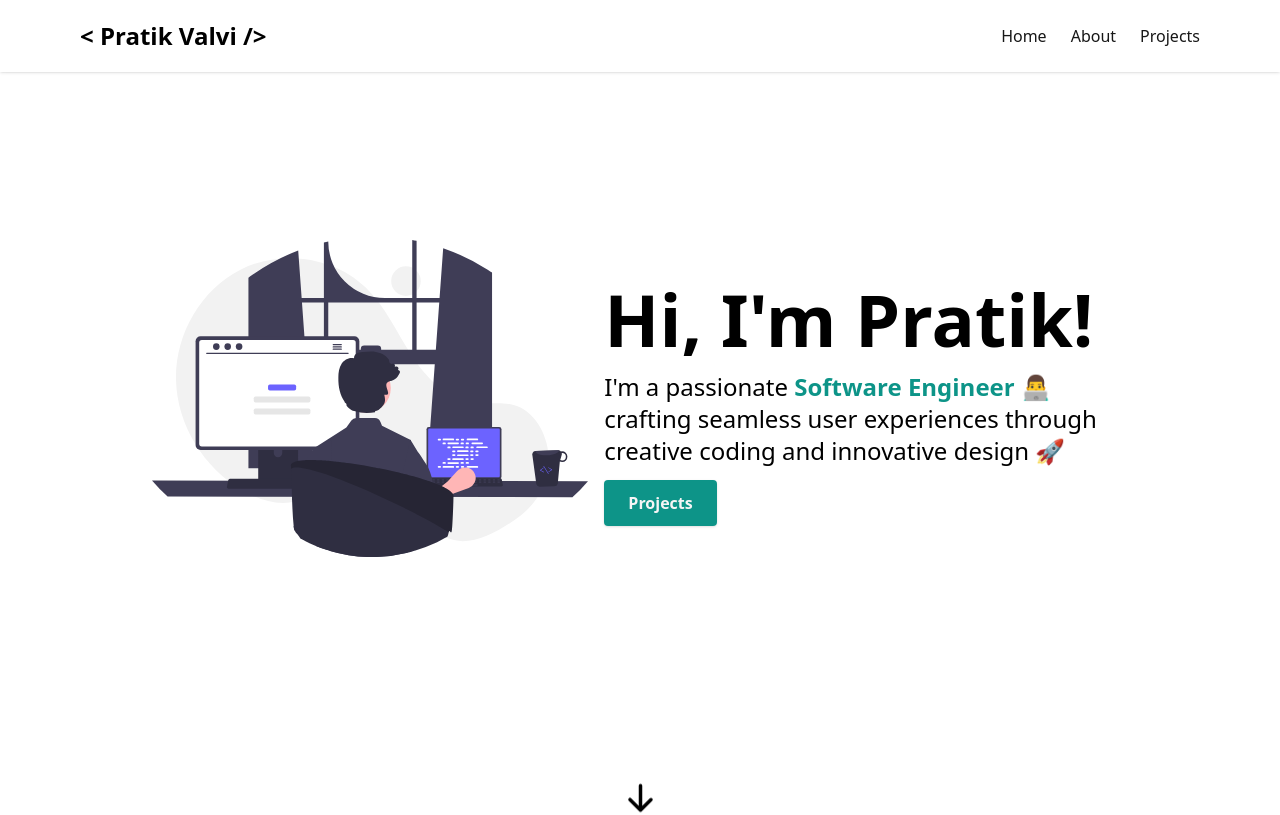
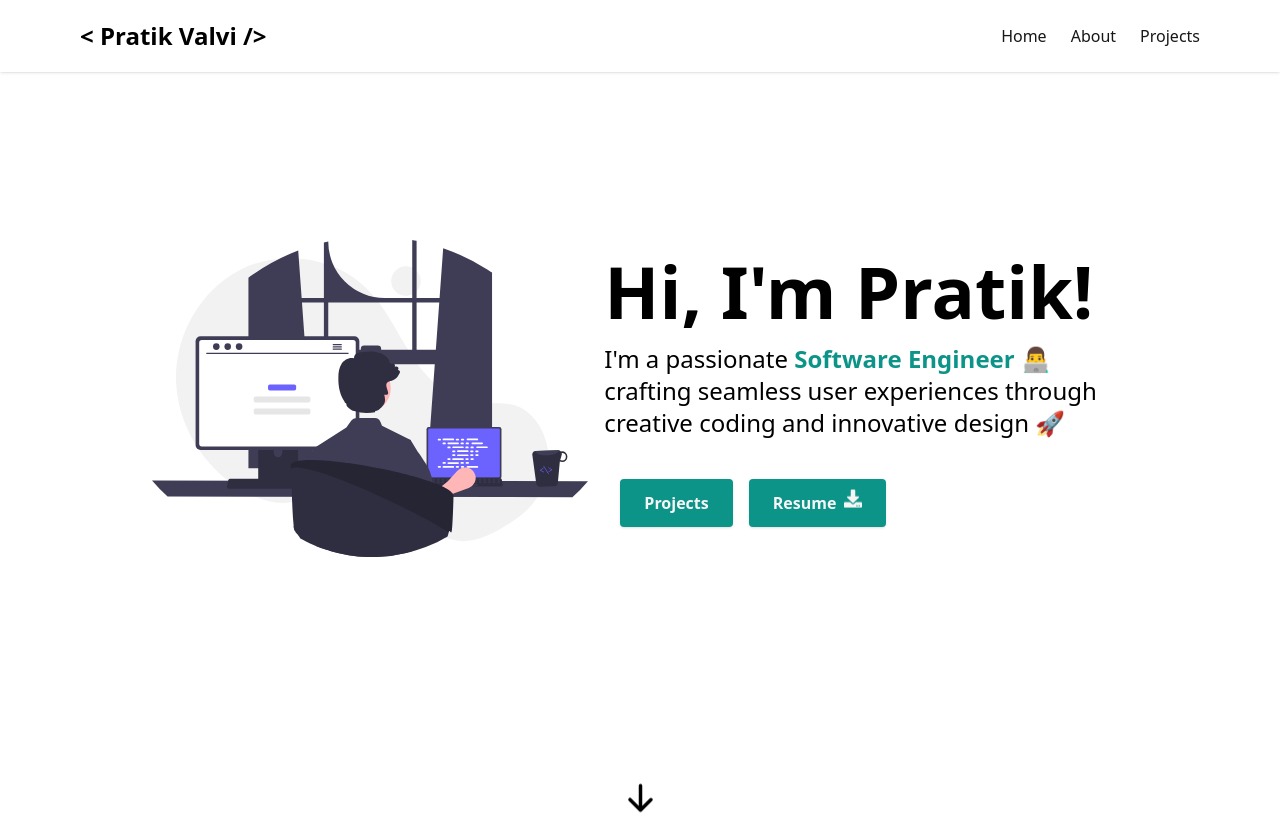
Before and after one commit to PratikValvi/my-portfolio, a Next.js app: page / in a window 1280 px wide. Shown: the top 815 px of the page. Built offline with nearby package versions, Linux system fonts and the light colour scheme.

Commit message:
Added download resume button

```diff
--- a/components/HeroSection.jsx
+++ b/components/HeroSection.jsx
@@ -1,7 +1,8 @@
 "use client";
 import Image from "next/image";
-import { Link } from "react-scroll/modules";
+import { Link as ScrollLink } from "react-scroll/modules";
 import { HiArrowDown } from "react-icons/hi";
+import { FaDownload } from "react-icons/fa";
 
 const HeroSection = () => {
   return (
@@ -22,7 +23,8 @@ const HeroSection = () => {
             crafting seamless user experiences through creative coding and
             innovative design 🚀
           </p>
-          <Link
+          <div className="flex items-center justiby-between p-4">
+            <ScrollLink
               to="projects"
               className="text-neutral-100 font-semibold px-6 py-3 bg-teal-600 rounded shadow hover:bg-teal-700"
               activeClass="active"
@@ -32,11 +34,17 @@ const HeroSection = () => {
               duration={500}
             >
               Projects
-          </Link>
+            </ScrollLink>
+            <a href="https://drive.google.com/file/d/1_ERG4JGZaTsnOCNICw9pJAkOt7kcyZ0b/view?usp=sharing">
+              <button className="flex items-center justify-between text-neutral-100 font-semibold px-6 py-3 ml-4 bg-teal-600 rounded shadow hover:bg-teal-700">
+                Resume <FaDownload size={18} className="ml-2 animate-bounce" />
+              </button>
+            </a>
+          </div>
         </div>
       </div>
       <div className="flex flex-row items-center text-center justify-center ">
-        <Link
+        <ScrollLink
           to="about"
           activeClass="active"
           spy={true}
@@ -45,7 +53,7 @@ const HeroSection = () => {
           duration={500}
         >
           <HiArrowDown size={35} className="animate-bounce" />
-        </Link>
+        </ScrollLink>
       </div>
     </section>
   );
```
Lines whose indentation alone changed are shown as unchanged.
